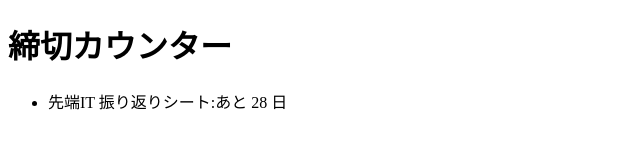
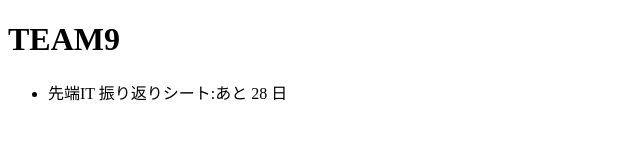
Before and after one commit to neec-sentan-it-2026/team09-deadline, a website: page public/index.html in a window 1280 px wide. Shown: the whole page, without its empty margins (0-640 px from the left). Drawn offline with Linux system fonts and the light colour scheme.

Commit message:
タイトルを班名に変更

```diff
--- a/public/index.html
+++ b/public/index.html
@@ -3,10 +3,10 @@
 <html lang="ja">
 <head>
   <meta charset="UTF-8">
-  <title>締切カウンター</title>
+  <title>TEAM9</title>
 </head>
 <body>
-  <h1>締切カウンター</h1>
+  <h1>TEAM9</h1>
   <ul id="list"></ul>
   <script type="module">
     import { daysUntil } from './deadline.js';
```
